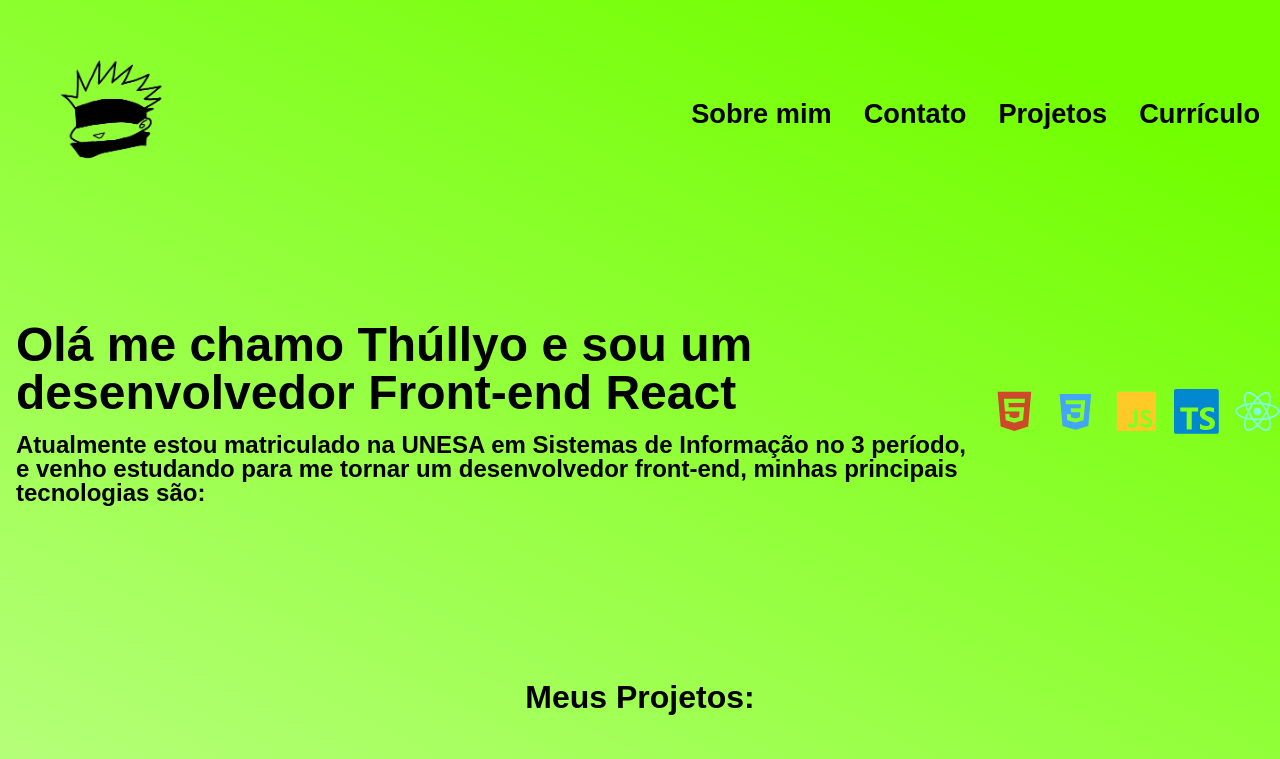
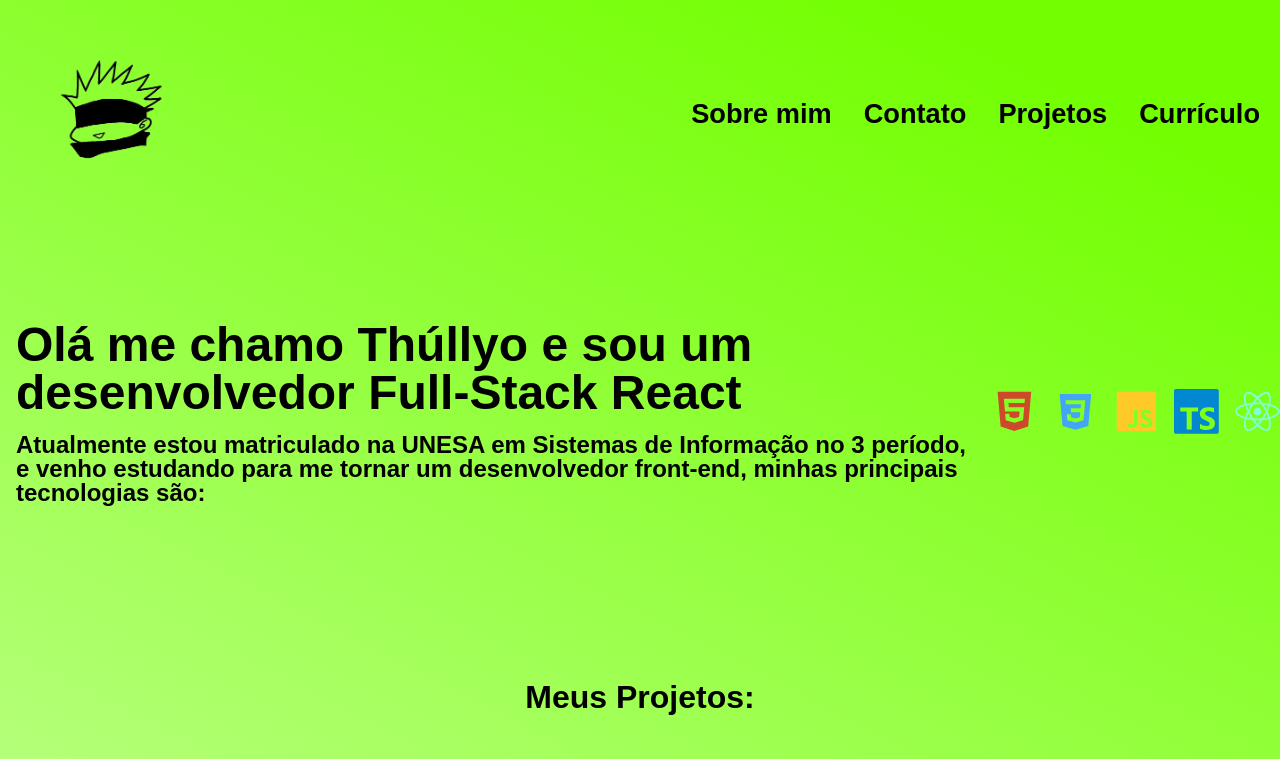
Before and after one commit to Thullyoo/my-portfolio, a React (Vite) app: page / in a window 1280 px wide. Shown: the top 759 px of the page. Built offline with nearby package versions, Linux system fonts and the light colour scheme; a web font is replaced by a local one.

Commit message:
mundanças no About

```diff
--- a/src/components/About/About.jsx
+++ b/src/components/About/About.jsx
@@ -10,7 +10,7 @@ const About =() => {
  return(
   <div className={styles.about_container}>
    <div className={styles.about_text}>
-    <h1>Olá me chamo Thúllyo e sou um desenvolvedor Front-end React</h1>
+    <h1>Olá me chamo Thúllyo e sou um desenvolvedor Full-Stack React</h1>
     <h2>Atualmente estou matriculado na UNESA em Sistemas de Informação no 3 período, e venho estudando para me tornar um desenvolvedor front-end, minhas principais tecnologias são:</h2>
    </div>
    <div className={styles.about_tec}>
```
